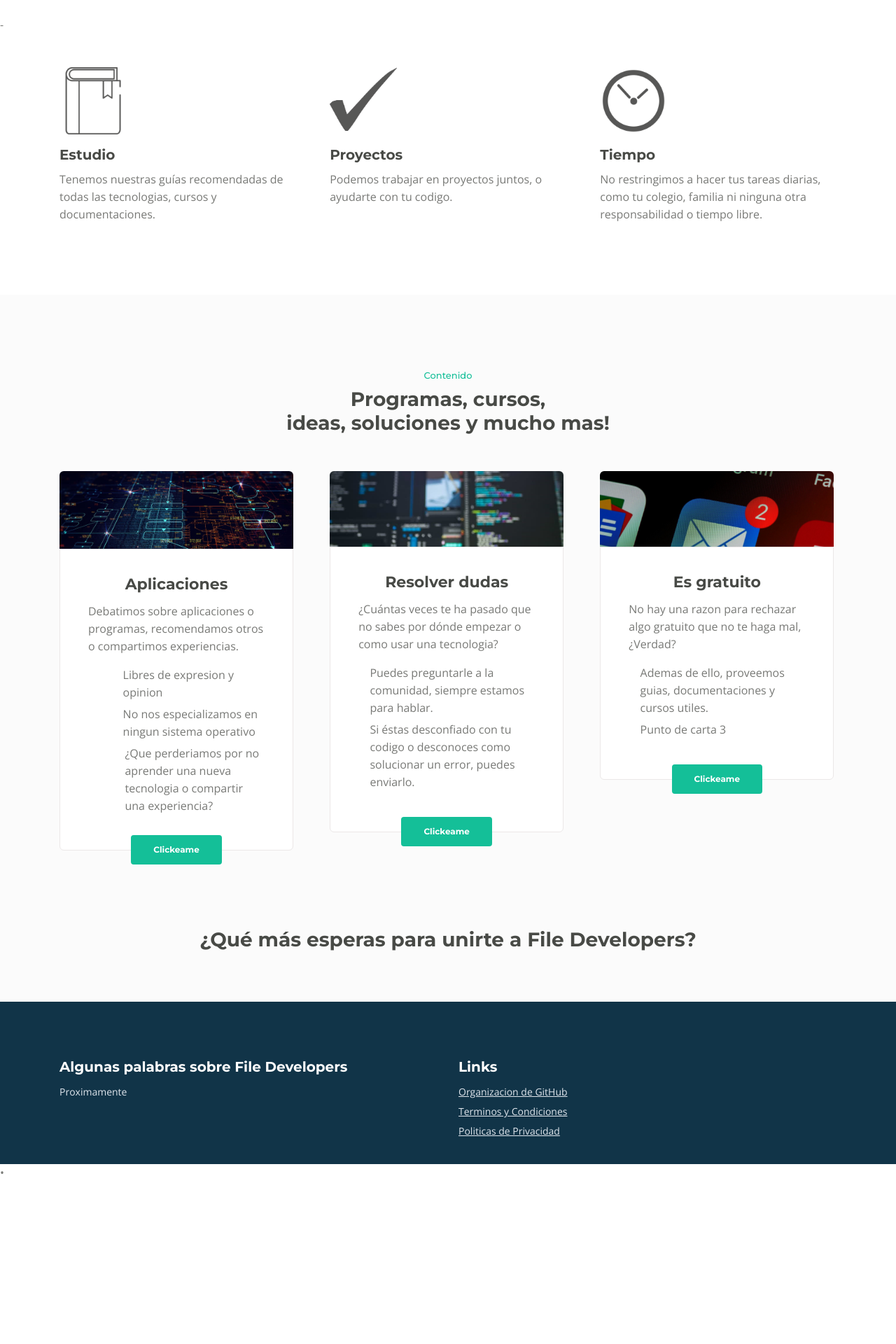
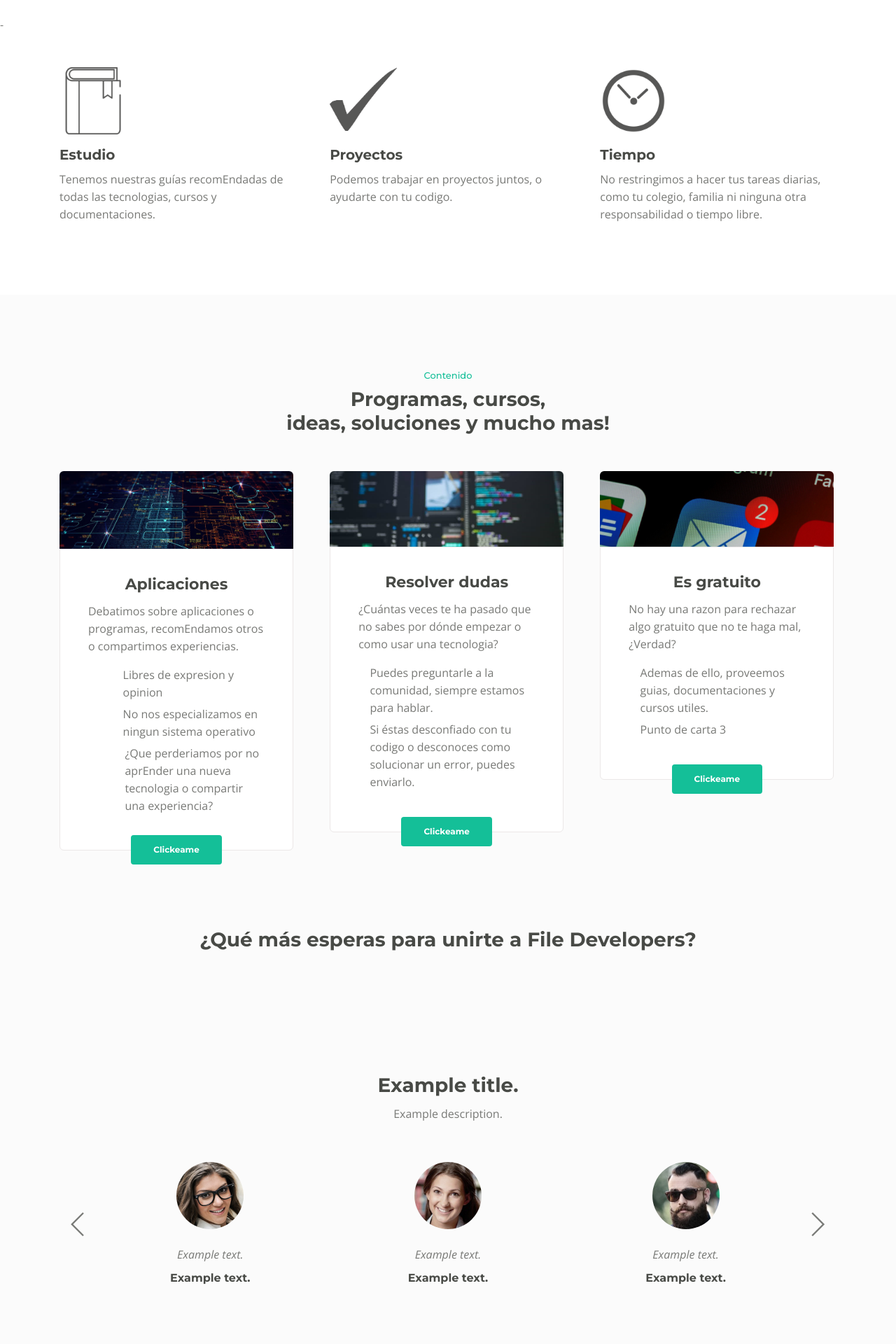
Before and after one commit to file-developers/web, a Flask app: page / in a window 1280 px wide. Shown: the part 1361-3281 px from the top of the page at 70% size. Before the commit the page ends 3038 px from the top, so only its background shows below. Run offline with Flask 2, Linux system fonts and the light colour scheme; some libraries are stand-ins or nearby versions; some web fonts are replaced.

Commit message:
New div in HTML, in progress.

```diff
--- a/templates/index.html
+++ b/templates/index.html
@@ -54,7 +54,7 @@
           </span>
           <div class="card-body">
             <h4 class="card-title">Estudio</h4>
-          <p>Tenemos nuestras guías recomendadas de todas las tecnologias, cursos y documentaciones.</p>
+          <p>Tenemos nuestras guías recomEndadas de todas las tecnologias, cursos y documentaciones.</p>
           </div>
         </div>
         <!-- End of Card -->
@@ -107,7 +107,7 @@
           </div>
           <div class="card-body">
             <h3 class="card-title">Aplicaciones</h3>
-            <p>Debatimos sobre aplicaciones o programas, recomendamos otros o compartimos experiencias.</p>
+            <p>Debatimos sobre aplicaciones o programas, recomEndamos otros o compartimos experiencias.</p>
             <ul class="list -unstyled li-space-lg">
               <li class="media">
                 <i class="f as fa-square"></i>
@@ -119,7 +119,7 @@
               </li>
               <li class="media">
                 <i class="fas fa-square"></i>
-                <div class="media-body">¿Que perderiamos por no aprender una nueva tecnologia o compartir una experiencia?</div>
+                <div class="media-body">¿Que perderiamos por no aprEnder una nueva tecnologia o compartir una experiencia?</div>
               </li>
             </ul>
           </div>
@@ -190,4 +190,109 @@
   </div>
 </div>
 
+<!-- Testimonials -->
+<div class="slider">
+  <div class="container">
+    <div class="row">
+      <div class="col-lg-12">
+        <h2>Example title.</h2>
+        <p class="p-heading">Example description.</p>
+      </div> <!-- End of col -->
+    </div> <!-- End of row -->
+    <div class="row">
+      <div class="col-lg-12">
+
+        <!-- Card Slider -->
+        <div class="slider-container">
+          <div class="swiper-container card-slider">
+            <div class="swiper-wrapper">
+
+              <!-- Slide -->
+              <div class="swiper-slide">
+                <div class="card">
+                  <img class="card-image" src="{{ url_for('static', filename='img/testimonial-1.jpg') }}" alt="alternative">
+                  <div class="card-body">
+                    <div class="testimonial-text">Example text.</div>
+                    <div class="testimonial-author">Example text.</div>
+                  </div>
+                </div>
+              </div> <!-- End of swiper-slide -->
+              <!-- End of slide -->
+
+              <!-- Slide -->
+              <div class="swiper-slide">
+                <div class="card">
+                  <img class="card-image" src="{{ url_for('static', filename='img/testimonial-2.jpg') }}" alt="alternative">
+                  <div class="card-body">
+                    <div class="testimonial-text">Example text.</div>
+                    <div class="testimonial-author">Example text.</div>
+                  </div>
+                </div>
+              </div> <!-- End of swiper-slide -->
+              <!-- End of slide -->
+
+              <!-- Slide -->
+              <div class="swiper-slide">
+                <div class="card">
+                  <img class="card-image" src="{{ url_for('static', filename='img/testimonial-3.jpg') }}" alt="alternative">
+                  <div class="card-body">
+                    <div class="testimonial-text">Example text.</div>
+                    <div class="testimonial-author">Example text.</div>
+                  </div>
+                </div>
+              </div> <!-- End of swiper-slide -->
+              <!-- End of slide -->
+
+              <!-- Slide -->
+              <div class="swiper-slide">
+                <div class="card">
+                  <img class="card-image" src="{{ url_for('static', filename='img/testimonial-4.jpg') }}" alt="alternative">
+                  <div class="card-body">
+                    <div class="testimonial-text">Example text.</div>
+                    <div class="testimonial-author">Example text.</div>
+                  </div>
+                </div>
+              </div> <!-- End of swiper-slide -->
+              <!-- End of slide -->
+
+              <!-- Slide -->
+              <div class="swiper-slide">
+                <div class="card">
+                  <img class="card-image" src="{{ url_for('static', filename='img/testimonial-5.jpg') }}" alt="alternative">
+                  <div class="card-body">
+                    <div class="testimonial-text">Example text.</div>
+                    <div class="testimonial-author">Example text.</div>
+                  </div>
+                </div>
+              </div> <!-- End of swiper-slide -->
+              <!-- End of slide -->
+
+              <!-- Slide -->
+              <div class="swiper-slide">
+                <div class="card">
+                  <img class="card-image" src="{{ url_for('static', filename='img/testimonial-6.jpg') }}" alt="alternative">
+                  <div class="card-body">
+                    <div class="testimonial-text">Example text.</div>
+                    <div class="testimonial-author">Example text.</div>
+                  </div>
+                </div>
+              </div> <!-- End of swiper-slide -->
+              <!-- End of slide -->
+
+            </div> <!-- End of swiper-wrapper -->
+
+            <!-- Add Arrows -->
+            <div class="swiper-button-next"></div>
+            <div class="swiper-button-prev"></div>
+            <!-- End of add arrows -->
+
+          </div> <!-- End of swiper-container -->
+        </div> <!-- End of slider-container -->
+        <!-- End of card slider -->
+      </div> <!-- End of col -->
+    </div> <!-- End of row -->
+  </div> <!-- End of container -->
+</div> <!-- End of slider -->
+<!-- End of testimonials -->
+
 {% endblock body %}
```
Also changed, not shown: CONTRIBUTING.md (+27 -11 lines).
